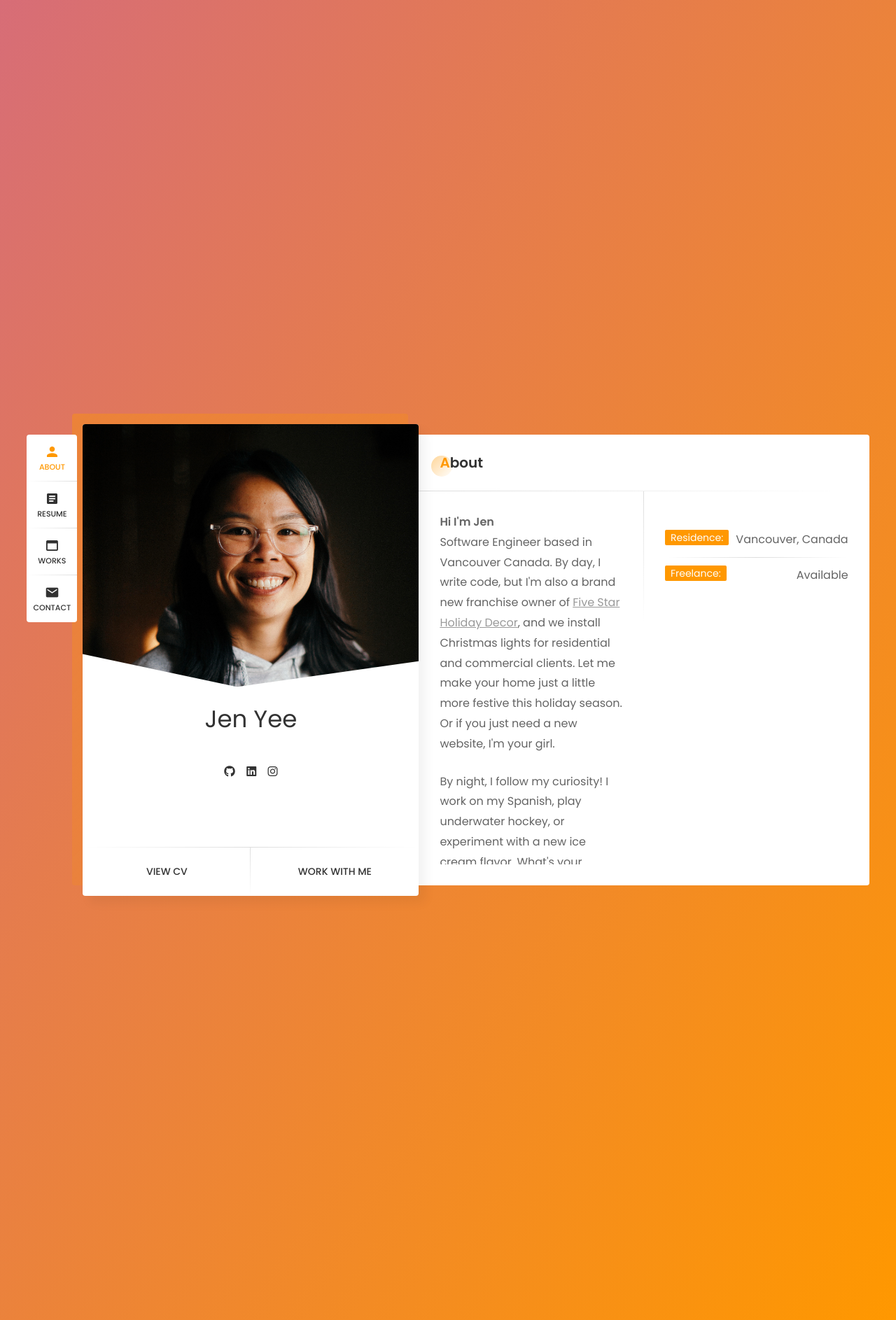
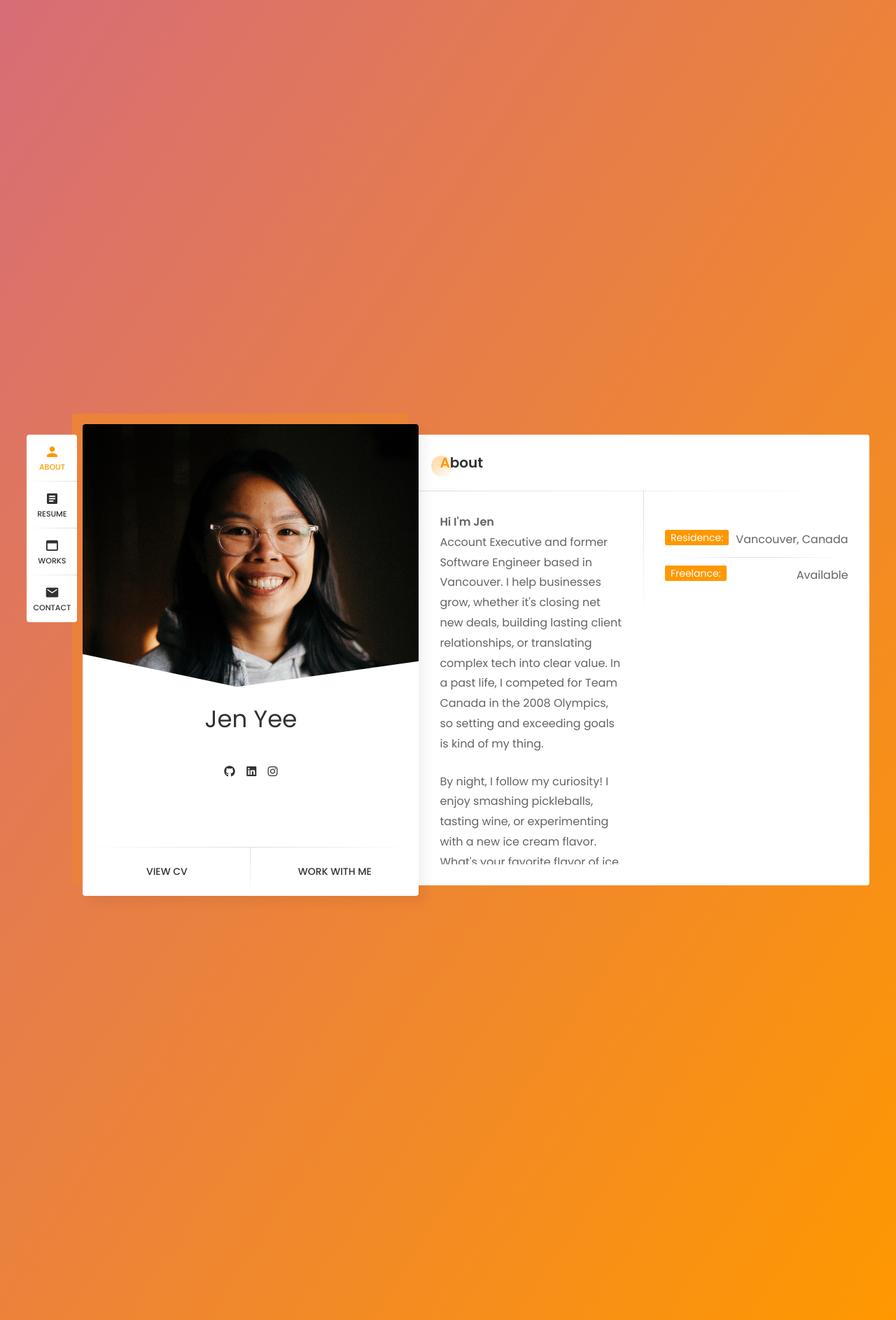
Before and after one commit to jenyeeiam/personal_site, a Jekyll site: the page built from index.html, in a window 1280 px wide. Shown: the whole page at 70% size. Built offline with Jekyll 4.4.1, drawn with Linux system fonts in a browser that asks for light colours; nearby versions of some CDN libraries; the list of posts is cut into pages by our own code.

```diff
--- a/_data/content.yml
+++ b/_data/content.yml
@@ -8,10 +8,10 @@ about:
   title: "About"
   text: "
         <p>
-          <strong>Hi I'm Jen</strong><br> Software Engineer based in Vancouver Canada. By day, I write code, but I'm also a brand new franchise owner of <a href='https://www.fivestarholidaydecor.com/vancouver-christmas-lights/' target='_blank' id='fivestar'>Five Star Holiday Decor</a>, and we install Christmas lights for residential and commercial clients. Let me make your home just a little more festive this holiday season. Or if you just need a new website, I'm your girl.
+          <strong>Hi I'm Jen</strong><br> Account Executive and former Software Engineer based in Vancouver. I help businesses grow, whether it's closing net new deals, building lasting client relationships, or translating complex tech into clear value. In a past life, I competed for Team Canada in the 2008 Olympics, so setting and exceeding goals is kind of my thing.
         </p>
         <br>
-        <p>By night, I follow my curiosity! I work on my Spanish, play underwater hockey, or experiment with a new ice cream flavor. What's your favorite flavor of ice cream?</p>
+        <p>By night, I follow my curiosity! I enjoy smashing pickleballs, tasting wine, or experimenting with a new ice cream flavor. What's your favorite flavor of ice cream?</p>
         "
   list:
 
--- a/_data/vcard.yml
+++ b/_data/vcard.yml
@@ -29,7 +29,7 @@ main:
   buttons:
     - title: "View CV"
       icon: ""
-      url: "https://resume.creddle.io/resume/5c2a62t5bnn"
+      url: "https://marioresume.netlify.app/"
     - title: "Work With Me"
       icon: ""
       url: "mailto:jenyee1022@gmail.com"
```
Also changed, not shown: _works/flutter-driving-time.md (added, +13 -0 lines), assets/img/works/driving.jpg (added).
